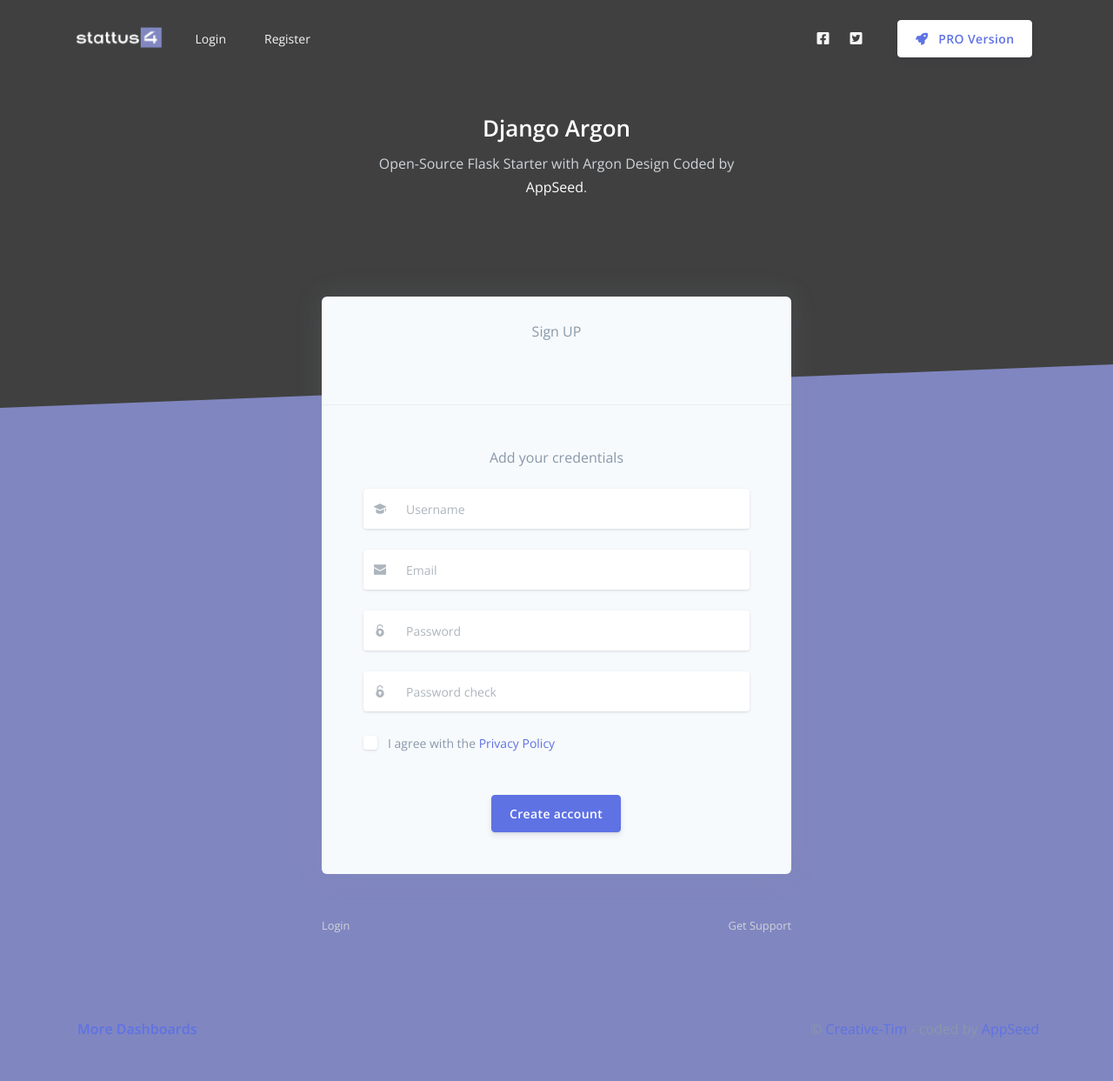
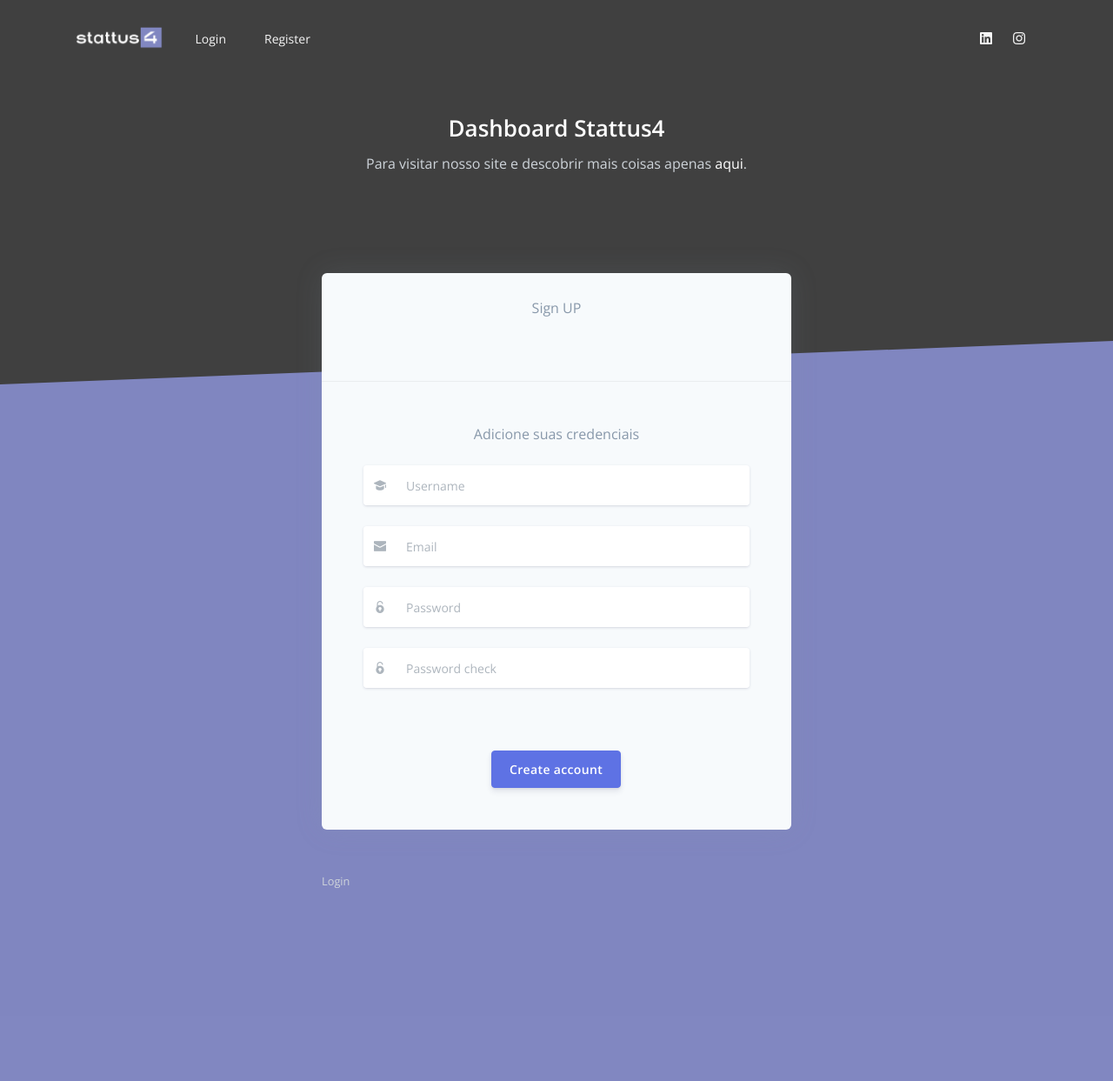
Before and after one commit to HenryFacens/Template-dashboard-Stattus4, a Django app: page /register/ in a window 1280 px wide. Shown: the whole page at 87% size. After the commit the page ends 1021 px from the top, so only its background shows below. Run offline with Django 3.2, Linux system fonts and the light colour scheme; some libraries are stand-ins or nearby versions.

Commit message:
style:change all login and register page for color stattus

```diff
--- a/apps/templates/accounts/register.html
+++ b/apps/templates/accounts/register.html
@@ -25,7 +25,7 @@
                 {% if msg %}
                   <small>{{ msg | safe }}</small>
                 {% else %}
-                  Add your credentials
+                  Adicione suas credenciais
                 {% endif %}
 
               </div>
@@ -78,12 +78,7 @@
 
                   <div class="row my-4">
                     <div class="col-12">
-                      <div class="custom-control custom-control-alternative custom-checkbox">
-                        <input class="custom-control-input" id="customCheckRegister" type="checkbox">
-                        <label class="custom-control-label" for="customCheckRegister">
-                          <span class="text-muted">I agree with the <a href="#!">Privacy Policy</a></span>
-                        </label>
-                      </div>
+
                     </div>
                   </div>
                   <div class="text-center">
@@ -105,7 +100,7 @@
           <a href="{% url 'login' %}" class="text-light"><small>Login</small></a>
         </div>
         <div class="col-3 text-right">
-          <a href="https://appseed.us/support" class="text-light"><small>Get Support</small></a>
+
         </div>
       </div>
 
--- a/apps/templates/includes/footer-fullscreen.html
+++ b/apps/templates/includes/footer-fullscreen.html
@@ -4,16 +4,12 @@
         <div class="row align-items-center justify-content-xl-between">
           <div class="col-xl-6">
             <div class="copyright text-center text-xl-left text-muted">
-                <a target="_blank"
-                   href="https://appseed.us/admin-dashboards/django"
-                   class="font-weight-bold ml-1" target="_blank">More Dashboards</a>
+
             </div>
           </div>
           <div class="col-xl-6">
             <div class="text-center text-xl-right text-muted">
-               &copy; <a target="_blank"
-                         href="https://bit.ly/3fKQZaL">Creative-Tim</a>
-               - coded by <a target="_blank" href="https://appseed.us">AppSeed</a>
+
             </div>
           </div>
         </div>
--- a/apps/templates/includes/navigation-fullscreen.html
+++ b/apps/templates/includes/navigation-fullscreen.html
@@ -37,26 +37,17 @@
       <hr class="d-lg-none" />
       <ul class="navbar-nav align-items-lg-center ml-lg-auto">
         <li class="nav-item">
-          <a class="nav-link nav-link-icon" href="https://www.facebook.com/webappseed"
+          <a class="nav-link nav-link-icon" href="https://www.linkedin.com/company/stattus4/mycompany/"
              target="_blank" data-toggle="tooltip" data-original-title="Like us on Facebook">
-            <i class="fab fa-facebook-square"></i>
+            <i class="fab fa-linkedin"></i>
             <span class="nav-link-inner--text d-lg-none">Facebook</span>
           </a>
         </li>
         <li class="nav-item">
-          <a class="nav-link nav-link-icon" href="https://twitter.com/webappseed"
+          <a class="nav-link nav-link-icon" href="https://www.instagram.com/stattus.4/"
              target="_blank" data-toggle="tooltip" data-original-title="Follow us on Twitter">
-            <i class="fab fa-twitter-square"></i>
+            <i class="fab fa-instagram"></i>
             <span class="nav-link-inner--text d-lg-none">Twitter</span>
-          </a>
-        </li>
-        <li class="nav-item d-none d-lg-block ml-lg-4">
-          <a href="https://appseed.us/admin-dashboards/django-dashboard-argon-pro"
-             target="_blank" class="btn btn-neutral btn-icon">
-            <span class="btn-inner--icon">
-              <i class="fas fa-rocket mr-2"></i>
-            </span>
-            <span class="nav-link-inner--text">PRO Version</span>
           </a>
         </li>
       </ul>
--- a/apps/templates/layouts/base-fullscreen.html
+++ b/apps/templates/layouts/base-fullscreen.html
@@ -7,10 +7,10 @@
   <link rel="canonical" href="https://appseed.us/admin-dashboards/django-dashboard-argon">
 
   <title>
-    Django Argon Dashboard - {% block title %} Open-Source Admin Panel {% endblock %} | AppSeed
+    Dashboard - {% block title %} Stattus4 {% endblock %}
   </title>
 
-  <link rel="icon" href="/static/assets/img/brand/favicon.png" type="image/png">
+  <link rel="icon" href="/static/assets/img/stattus4/header/stattus_header_icon_page.webp" type="image/png">
   <!-- Fonts -->
   <link rel="stylesheet" href="https://fonts.googleapis.com/css?family=Open+Sans:300,400,600,700">
   <!-- Icons -->
@@ -39,12 +39,11 @@
           <div class="row justify-content-center">
             <div class="col-lg-5 col-md-6">
               <h1 class="text-white">
-                <a target="_blank" class="text-white"
-                   href="https://appseed.us/admin-dashboards/django-dashboard-argon">Django Argon</a>
+                Dashboard Stattus4
               </h1>
               <p class="text-lead text-light">
-                Open-Source Flask Starter with Argon Design
-                Coded by <a target="_blank" class="text-white" href="https://appseed.us">AppSeed</a>.
+                Para visitar nosso site e descobrir mais coisas
+                apenas <a target="_blank" class="text-white" href="https://stattus4.com/">aqui</a>.
               </p>
             </div>
           </div>
```
Also changed, not shown: apps/templates/accounts/login.html (+2 -8 lines), apps/static/assets/img/stattus4/header/stattus_header_icon_page.webp (added).
